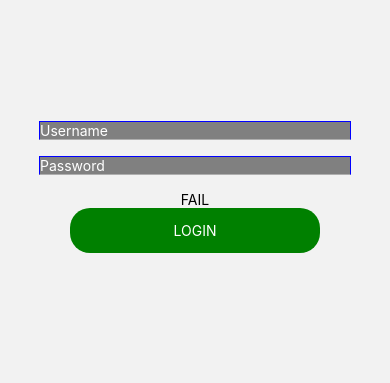
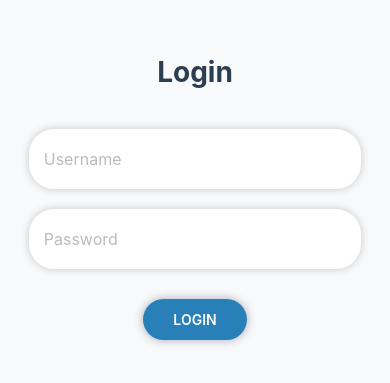
Before and after one commit to HabiburRahaman2001/AwesomeProject, a React Native app: screen /Slide in a window 390 px wide. Shown: the part 225-608 px from the top of the page. Built offline with nearby package versions, Linux system fonts and the light colour scheme.

Commit message:
Appium Test

```diff
--- a/src/screens/Slide.jsx
+++ b/src/screens/Slide.jsx
@@ -1,88 +1,11 @@
-// import { useNavigation } from '@react-navigation/native';
-// import React, { useEffect, useRef } from 'react';
-// import { Animated, StyleSheet, Text, View, TouchableOpacity, Dimensions } from 'react-native';
-
-// const Slide = () => {
-//   const translateY = useRef(new Animated.Value(0)).current;
-//   const navigation = useNavigation();
-//   const screenHeight = Dimensions.get('window').height;
-
-//   useEffect(() => {
-//     const startAnimation = () => {
-//       Animated.loop(
-//         Animated.sequence([
-//           Animated.timing(translateY, {
-//             toValue: screenHeight - 100,
-//             duration:15000,
-//             useNativeDriver: true,
-//           }),
-//           Animated.timing(translateY, {
-//             toValue: 0,
-//             duration: 15000,
-//             useNativeDriver: true,
-//           }),
-//         ])
-//       ).start();
-//     };
-
-//     startAnimation();
-//   }, [translateY, screenHeight]);
-
-//   const handlePress = () => {
-//     navigation.navigate('Splash');
-//   };
-
-//   return (
-//     <View style={styles.container}>
-//       <Animated.View style={[styles.slide, { transform: [{ translateY }] }]}>
-//         <TouchableOpacity onPress={handlePress}>
-//           <Text style={styles.text}>TAPTAP</Text>
-//         </TouchableOpacity>
-//       </Animated.View>
-//     </View>
-//   );
-// };
-
-// export default Slide;
-
-// const styles = StyleSheet.create({
-//   container: {
-//     flex: 1,
-//     alignItems:'center',
-
-//   },
-//   slide: {
-//     width: 150,
-//     height: 55,
-//     backgroundColor: 'lightblue',
-//     justifyContent: 'center',
-//     alignItems: 'center',
-//     borderRadius: 10,
-//     position: 'absolute',
-//     top: 10,
-//     bottom:10,
-//   },
-//   text: {
-//     color: 'white',
-//     fontWeight: 'bold',
-//   },
-// });
-
-
-
-
-
-
-
-
-
 import React, { useState } from 'react';
-import { TouchableHighlight, StyleSheet, Text, TextInput, View, ToastAndroid } from 'react-native';
+import { TouchableOpacity, StyleSheet, Text, TextInput, View, ToastAndroid } from 'react-native';
 
 const Slide = () => {
   const [username, setUsername] = useState('');
   const [password, setPassword] = useState('');
   const [isLogined, setIsLogined] = useState(false);
+  const [isLoginAttempted, setIsLoginAttempted] = useState(false);
 
   const inputChangeHandler = (value, name) => {
     if (name === 'username') {
@@ -93,6 +16,7 @@ const Slide = () => {
   };
 
   const login = () => {
+    setIsLoginAttempted(true);
     if (username === 'code' && password === 'code') {
       setIsLogined(true);
     } else {
@@ -100,12 +24,11 @@ const Slide = () => {
     }
   };
 
-  const fun = () => {
-    ToastAndroid.show('A pikachu appeared nearby !', ToastAndroid.CENTER);
-  };
+
 
   return (
-    <View style={LOCAL_STYLES.wrapper} testID="app-root" accessibilityLabel="app-root">
+    <View style={styles.wrapper} testID="app-root" accessibilityLabel="app-root">
+      <Text style={styles.header}>Login</Text>
       <InputField
         name="username"
         placeholder="Username"
@@ -120,65 +43,94 @@ const Slide = () => {
         onChangeText={inputChangeHandler}
         secureTextEntry={true}
       />
-      <Text accessibilityLabel="loginstatus">{isLogined ? "SUCCESS" : "FAIL"}</Text>
-      <TouchableHighlight
-        style={LOCAL_STYLES.buttonContainer}
+      {isLoginAttempted && (
+        <Text style={[styles.loginStatus,
+        { color: isLogined ? '#27ae60' : '#e74c3c' }
+        ]} accessibilityLabel="loginstatus">
+          {isLogined ? "Login Successful!" : "Login Failed"}
+        </Text>
+      )}
+      <TouchableOpacity
+        style={styles.buttonContainer}
         accessibilityLabel="login"
         onPress={login}
       >
-        <Text style={{ color: 'white' }}>LOGIN</Text>
-      </TouchableHighlight>
+        <Text style={styles.buttonText}>LOGIN</Text>
+      </TouchableOpacity>
     </View>
   );
 };
 
 const InputField = ({ name, placeholder, value, onChangeText, secureTextEntry }) => {
   return (
-    <View style={LOCAL_STYLES.inputContainer}>
+    <View style={styles.inputContainer}>
       <TextInput
         accessibilityLabel={name}
         placeholder={placeholder}
-        placeholderTextColor="white"
-        style={LOCAL_STYLES.input}
+        placeholderTextColor="#bbb"
+        style={styles.input}
         secureTextEntry={secureTextEntry}
         onChangeText={(text) => onChangeText(text, name)}
-        value={value}  // Ensure this is set correctly
+        value={value}
       />
     </View>
   );
 };
 
-const LOCAL_STYLES = StyleSheet.create({
+const styles = StyleSheet.create({
   wrapper: {
     flex: 1,
-    alignItems: "center",
-    justifyContent: "center"
+    backgroundColor: '#f8f9fa',
+    alignItems: 'center',
+    justifyContent: 'center',
+    padding: 20,
+  },
+  header: {
+    fontSize: 28,
+    fontWeight: 'bold',
+    marginBottom: 40,
+    color: '#2c3e50',
   },
   inputContainer: {
-    borderBottomColor: '#AFAFAF',
-    backgroundColor: 'grey',
-    borderBottomWidth: 1,
-    marginBottom: 16,
-    flexDirection: 'row',
-    alignItems: 'center',
-    width: '80%',
-    borderColor: 'blue',
-    borderWidth: 1
+    borderBottomColor: '#dfe6e9',
+    backgroundColor: '#ffffff',
+    borderRadius: 25,
+    marginBottom: 20,
+    paddingHorizontal: 15,
+    paddingVertical: 5,
+    width: '95%',
+    shadowColor: '#000',
+    shadowOpacity: 0.2,
+    shadowRadius: 8,
+    elevation: 5,
+  },
+  input: {
+    height: 50,
+    fontSize: 16,
+    color: '#2c3e50',
+    width: '90%'
+  },
+  loginStatus: {
+    marginVertical: 15,
+    fontSize: 16,
+    fontWeight: 'bold',
   },
   buttonContainer: {
-    height: 45,
-    width: 250,
-    flexDirection: 'row',
-    justifyContent: 'center',
-    alignItems: 'center',
-    marginBottom: 20,
-    borderRadius: 20,
-    backgroundColor: "green"
+    backgroundColor: '#2980b9',
+    borderRadius: 25,
+    paddingVertical: 12,
+    paddingHorizontal: 30,
+    elevation: 3,
+    marginTop: 10,
+    shadowColor: '#2c3e50',
+    shadowOpacity: 0.4,
+    shadowRadius: 10,
   },
-  input: {
-    color: 'red',
-    width: '100%'
-  }
+  buttonText: {
+    color: '#fff',
+    fontWeight: '600',
+    fontSize: 14,
+  },
 });
 
 export default Slide;
```
